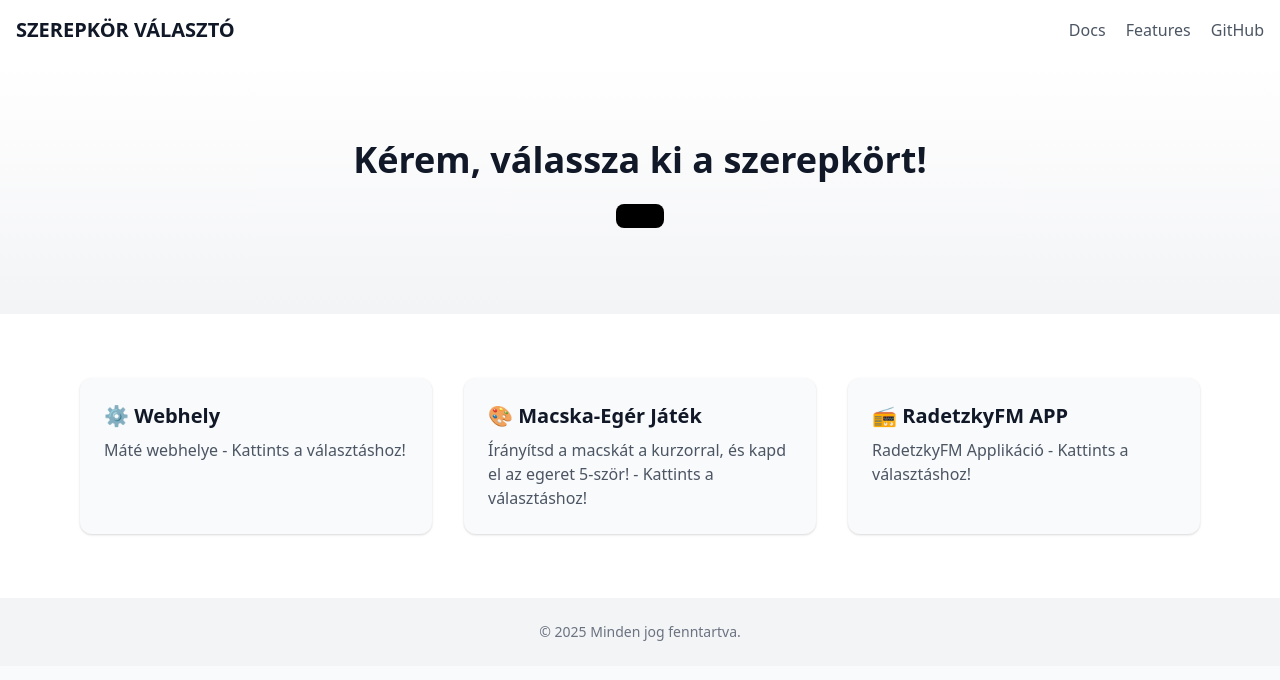
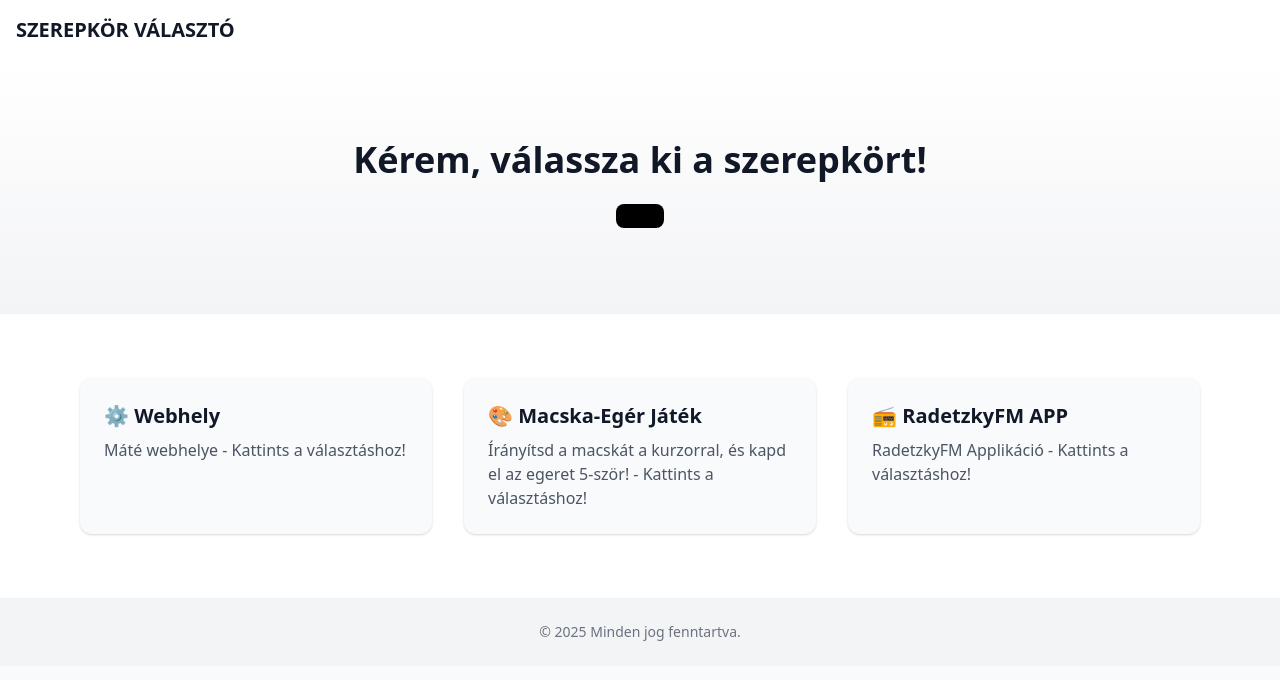
Before and after one commit to Cancarutu2012/rmate-main-chooser, a plain HTML site: page index.html in a window 1280 px wide. Drawn offline with nearby package versions, Linux system fonts and the light colour scheme.

Commit message:
Update index.html

```diff
--- a/index.html
+++ b/index.html
@@ -12,9 +12,9 @@
       <div class="max-w-7xl mx-auto px-4 py-4 flex justify-between items-center">
         <h1 class="text-xl font-bold">SZEREPKÖR VÁLASZTÓ</h1>
         <nav class="space-x-4">
-          <a href="https://a.hu" class="text-gray-600 hover:text-black">Docs</a>
-          <a href="https://a.hu" class="text-gray-600 hover:text-black">Features</a>
-          <a href="https://a.hu" class="text-gray-600 hover:text-black">GitHub</a>
+          <a href="https://a.hu" class="text-gray-600 hover:text-black"></a>
+          <a href="https://a.hu" class="text-gray-600 hover:text-black"></a>
+          <a href="https://a.hu" class="text-gray-600 hover:text-black"></a>
         </nav>
       </div>
     </header>
@@ -39,7 +39,7 @@
           <h3 class="text-xl font-semibold mb-2">🎨 Macska-Egér Játék</h3>
           <p class="text-gray-600">Írányítsd a macskát a kurzorral, és kapd el az egeret 5-ször! - Kattints a választáshoz!</p>
         </a>
-        <a href="https://a.hu" class="block bg-gray-50 p-6 rounded-xl shadow hover:shadow-md transition">
+        <a href="https://rmate-rfm.vercel.app" class="block bg-gray-50 p-6 rounded-xl shadow hover:shadow-md transition">
           <h3 class="text-xl font-semibold mb-2">📻 RadetzkyFM APP</h3>
           <p class="text-gray-600">RadetzkyFM Applikáció - Kattints a választáshoz!</p>
         </a>
```
